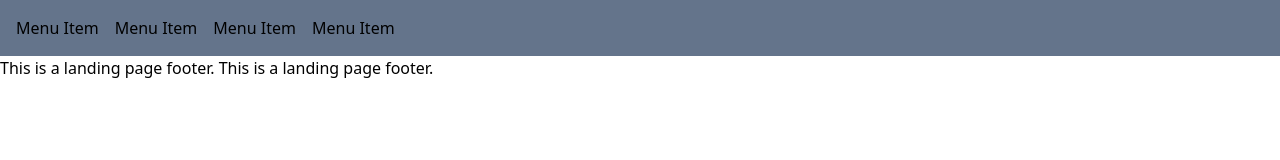
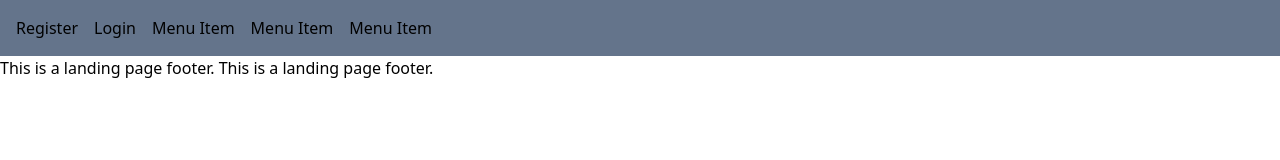
Before and after one commit to ccna35/notify-client, a React (Vite) app: page / in a window 1280 px wide. Shown: the top 160 px of the page. Built offline with nearby package versions, Linux system fonts and the light colour scheme.

Commit message:
"Added routes to the landing page"

```diff
--- a/src/Layouts/LandingPageLayout.tsx
+++ b/src/Layouts/LandingPageLayout.tsx
@@ -1,13 +1,19 @@
+import { Link } from "react-router-dom";
 import { Outlet } from "react-router-dom";
 
 export default function LandingPageLayout() {
   return (
     <div>
       <nav className="p-4 bg-slate-500 flex gap-4">
-        <span>Menu Item</span>
-        <span>Menu Item</span>
-        <span>Menu Item</span>
-        <span>Menu Item</span>
+        <Link to="/register" className="font-medium">
+          Register
+        </Link>
+        <Link to="/login" className="font-medium">
+          Login
+        </Link>
+        <span className="font-medium">Menu Item</span>
+        <span className="font-medium">Menu Item</span>
+        <span className="font-medium">Menu Item</span>
       </nav>
       <Outlet />
       <footer>
```
